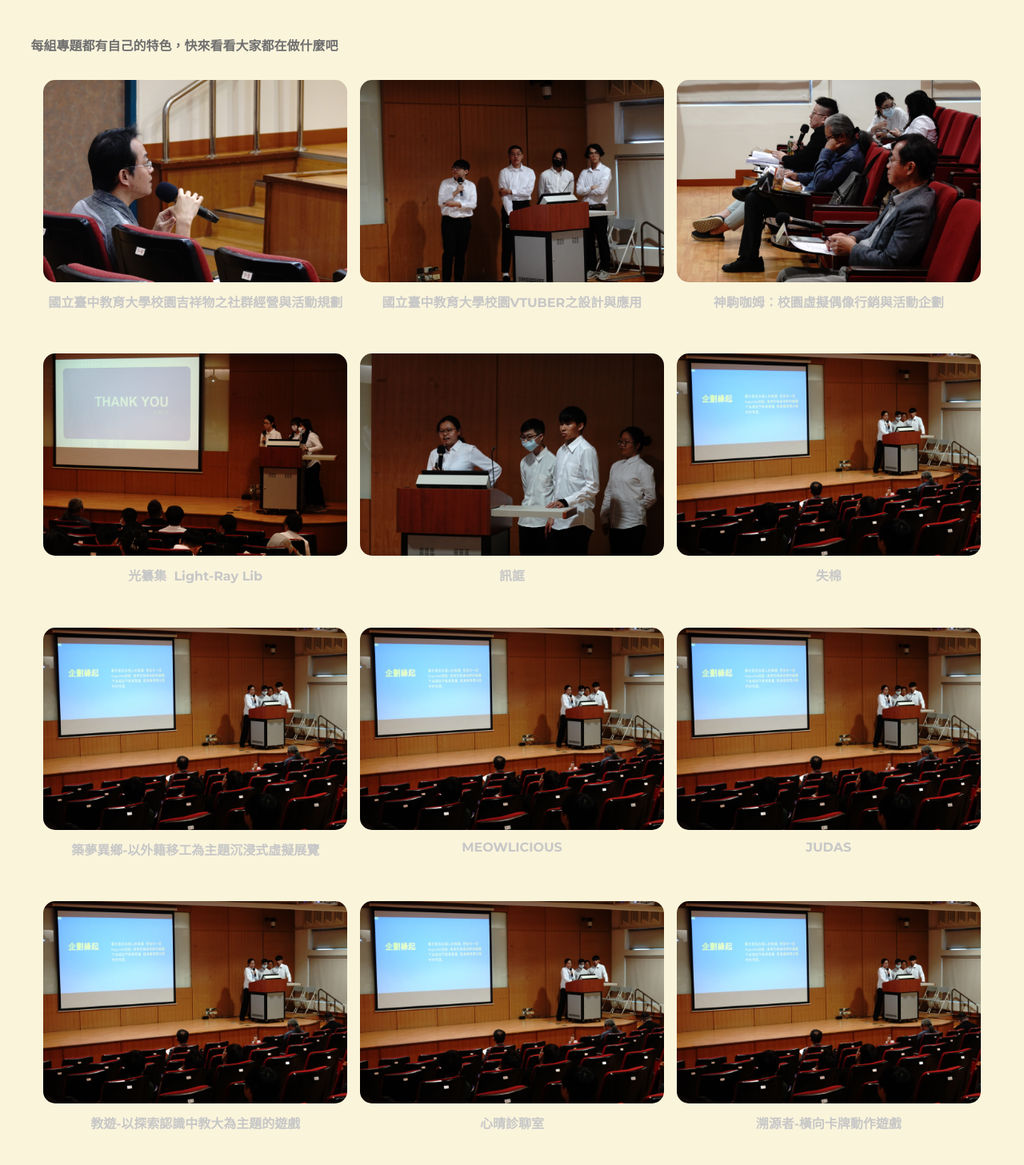
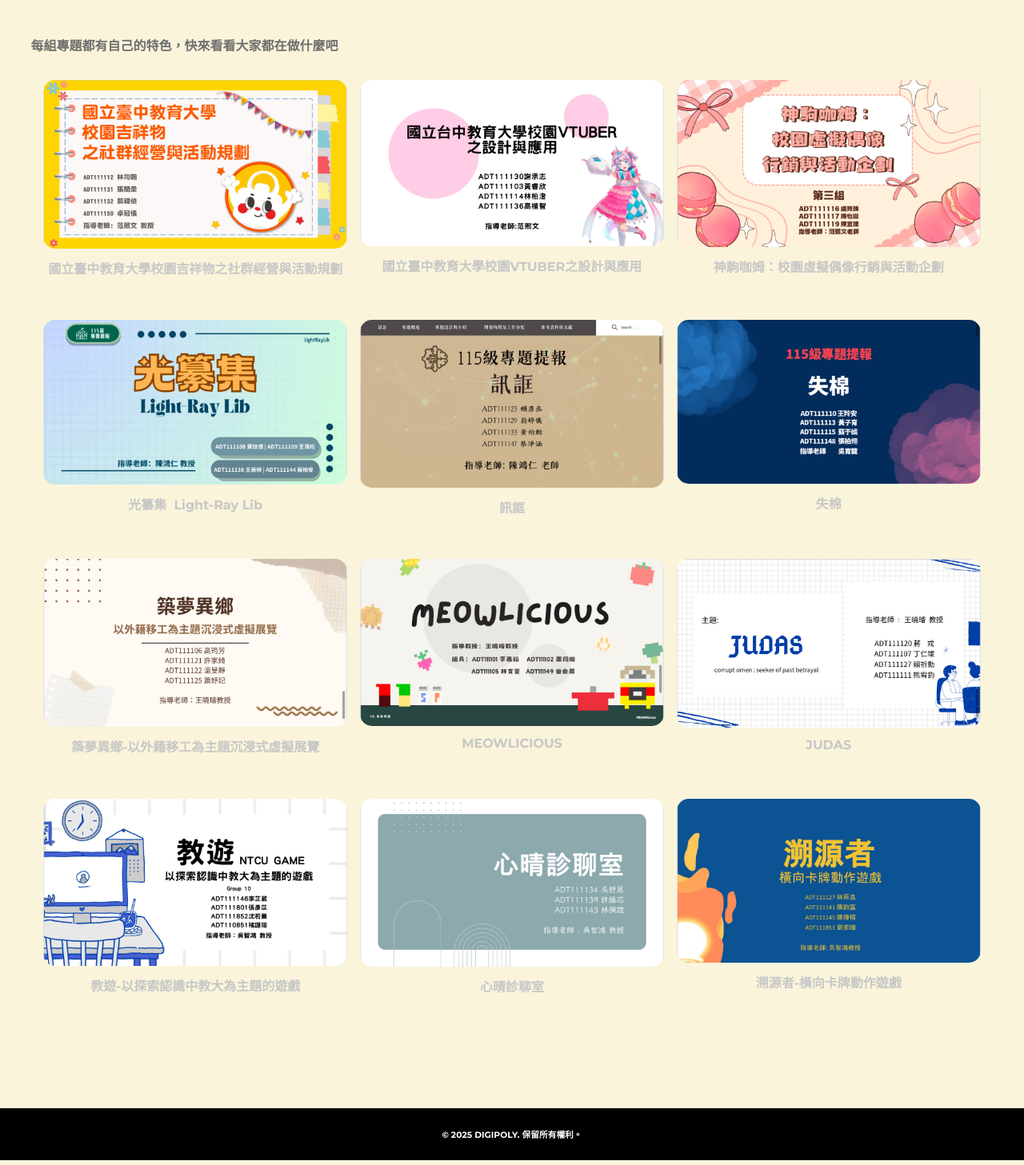
Before and after one commit to BensonGithubStudio/Website-DIGIPOLY, a plain HTML site: page index.html in a window 1280 px wide. Shown: the part 2584-4041 px from the top of the page at 80% size. Drawn offline with Linux system fonts and the light colour scheme; a web font is replaced by a local one.

Commit message:
增加各組圖片

```diff
--- a/index.html
+++ b/index.html
@@ -94,51 +94,51 @@
 
       <div class="gallery">
         <div class="gallery-item">
-          <img src="pictures/exhibition/DSC05550.jpg" alt="第一組">
+          <img src="pictures/projects/one.jpg" alt="第一組">
           <h6>國立臺中教育大學校園吉祥物之社群經營與活動規劃</h6>
         </div>
         <div class="gallery-item">
-          <img src="pictures/exhibition/DSC05761.jpg" alt="第二組">
+          <img src="pictures/projects/two.jpg" alt="第二組">
           <h6>國立臺中教育大學校園VTUBER之設計與應用</h6>
         </div>
         <div class="gallery-item">
-          <img src="pictures/exhibition/DSC05797.jpg" alt="第三組">
+          <img src="pictures/projects/three.jpg" alt="第三組">
           <h6>神駒咖姆：校園虛擬偶像行銷與活動企劃</h6>
         </div>
         <div class="gallery-item">
-          <img src="pictures/exhibition/DSC05832.jpg" alt="第四組">
+          <img src="pictures/projects/four.jpg" alt="第四組">
           <h6>光纂集&nbsp;&nbsp;Light-Ray&nbsp;Lib</h6>
         </div>
         <div class="gallery-item">
-          <img src="pictures/exhibition/DSC05834.jpg" alt="第五組">
+          <img src="pictures/projects/five.jpg" alt="第五組">
           <h6>訊誆</h6>
         </div>
         <div class="gallery-item">
-          <img src="pictures/exhibition/DSC05841.jpg" alt="第六組">
+          <img src="pictures/projects/six.jpg" alt="第六組">
           <h6>失棉</h6>
         </div>
         <div class="gallery-item">
-          <img src="pictures/exhibition/DSC05841.jpg" alt="第七組">
+          <img src="pictures/projects/seven.jpg" alt="第七組">
           <h6>築夢異鄉-以外籍移工為主題沉浸式虛擬展覽</h6>
         </div>
         <div class="gallery-item">
-          <img src="pictures/exhibition/DSC05841.jpg" alt="第八組">
+          <img src="pictures/projects/eight.jpg" alt="第八組">
           <h6>MEOWLICIOUS</h6>
         </div>
         <div class="gallery-item">
-          <img src="pictures/exhibition/DSC05841.jpg" alt="第九組">
+          <img src="pictures/projects/nine.jpg" alt="第九組">
           <h6>JUDAS</h6>
         </div>
         <div class="gallery-item">
-          <img src="pictures/exhibition/DSC05841.jpg" alt="第十組">
+          <img src="pictures/projects/ten.jpg" alt="第十組">
           <h6>教遊-以探索認識中教大為主題的遊戲</h6>
         </div>
         <div class="gallery-item">
-          <img src="pictures/exhibition/DSC05841.jpg" alt="第十一組">
+          <img src="pictures/projects/eleven.jpg" alt="第十一組">
           <h6>心晴診聊室</h6>
         </div>
         <div class="gallery-item">
-          <img src="pictures/exhibition/DSC05841.jpg" alt="第十二組">
+          <img src="pictures/projects/twelve.jpg" alt="第十二組">
           <h6>溯源者-橫向卡牌動作遊戲</h6>
         </div>
       </div>
```
Also changed, not shown: pictures/projects/eight.jpg (added), pictures/projects/eleven.jpg (added), pictures/projects/five.jpg (added), pictures/projects/four.jpg (added), pictures/projects/nine.jpg (added), pictures/projects/one.jpg (added), pictures/projects/seven.jpg (added), pictures/projects/six.jpg (added), pictures/projects/ten.jpg (added), pictures/projects/three.jpg (added), pictures/projects/twelve.jpg (added), pictures/projects/two.jpg (added).
